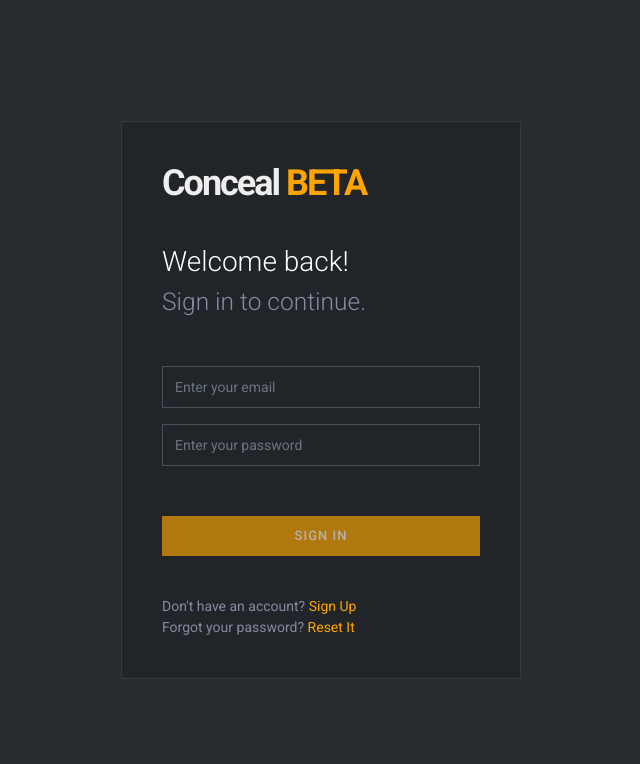
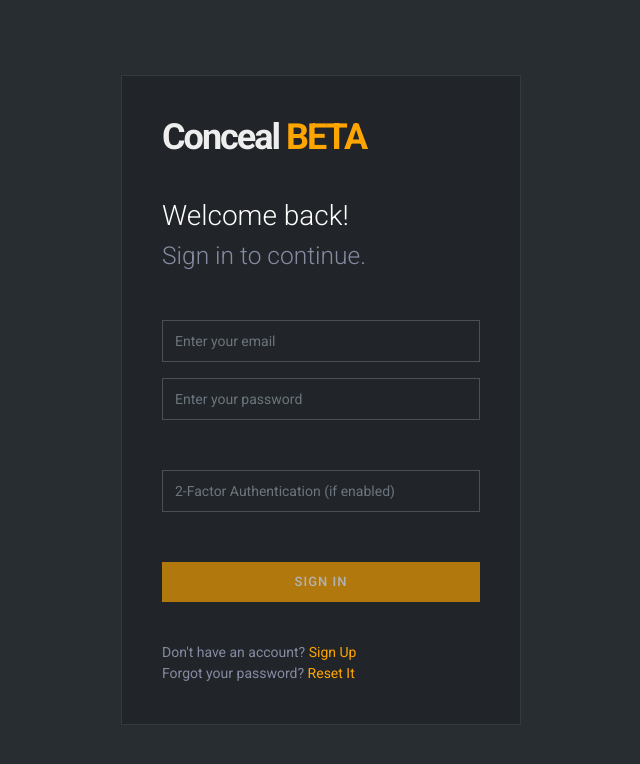
Before and after one commit to lerdos/ultranotei-cloud, a React (Create React App) app: page /login in a window 1280 px wide. Shown: the top 764 px of the page, without its empty margins (319-959 px from the left). Built offline with nearby package versions, Linux system fonts and the light colour scheme.

Commit message:
Sending 2FA code on login

```diff
--- a/src/components/AuthHelper.js
+++ b/src/components/AuthHelper.js
@@ -6,14 +6,16 @@ export default class AuthHelper {
     this.domain = process.env.REACT_APP_API_ENDPOINT;
   }
 
-  login = (email, password) => {
+  login = (email, password, twoFA) => {
+    const body = {
+      email,
+      password,
+      rememberme: false,
+    };
+    if (twoFA) body.code = twoFA;
     return this.fetch(`${this.domain}/auth`, {
       method: 'POST',
-      body: JSON.stringify({
-        email,
-        password,
-        rememberme: false,
-      })
+      body: JSON.stringify(body),
     }).then(res => {
       this.setToken(res.message.token);
       return Promise.resolve(res);
--- a/src/components/Login.js
+++ b/src/components/Login.js
@@ -16,6 +16,7 @@ class Login extends React.Component {
       formValid: false,
       message: null,
       password: '',
+      twoFA: null,
     };
 
     this.loginUser = this.loginUser.bind(this);
@@ -41,9 +42,10 @@ class Login extends React.Component {
     const {
       email,
       password,
+      twoFA,
     } = this.state;
 
-    this.Auth.login(email, password)
+    this.Auth.login(email, password, twoFA)
       .then(res => {
         // console.log(res);
         if (res.result === 'success') return this.props.history.replace('/dashboard');
@@ -59,6 +61,7 @@ class Login extends React.Component {
       formValid,
       password,
       message,
+      twoFA,
     } = this.state;
 
     return (
@@ -94,6 +97,19 @@ class Login extends React.Component {
               />
             </div>
 
+            <div className="form-group mg-b-50">
+              <input
+                placeholder="2-Factor Authentication (if enabled)"
+                type="number"
+                name="twoFA"
+                className="form-control"
+                value={twoFA}
+                minLength={6}
+                maxLength={6}
+                onChange={this._handleChange}
+              />
+            </div>
+
             {message &&
               <div className="text-danger">{message}</div>
             }
```
